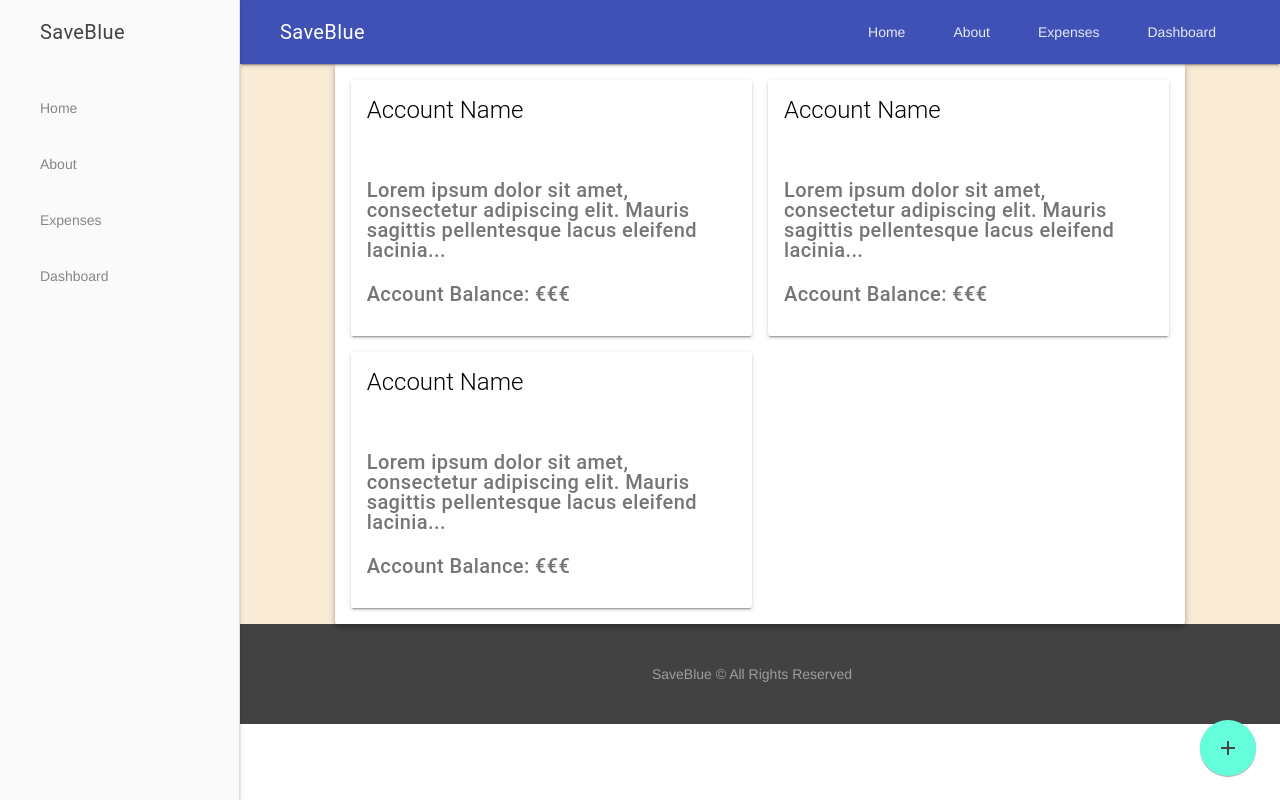
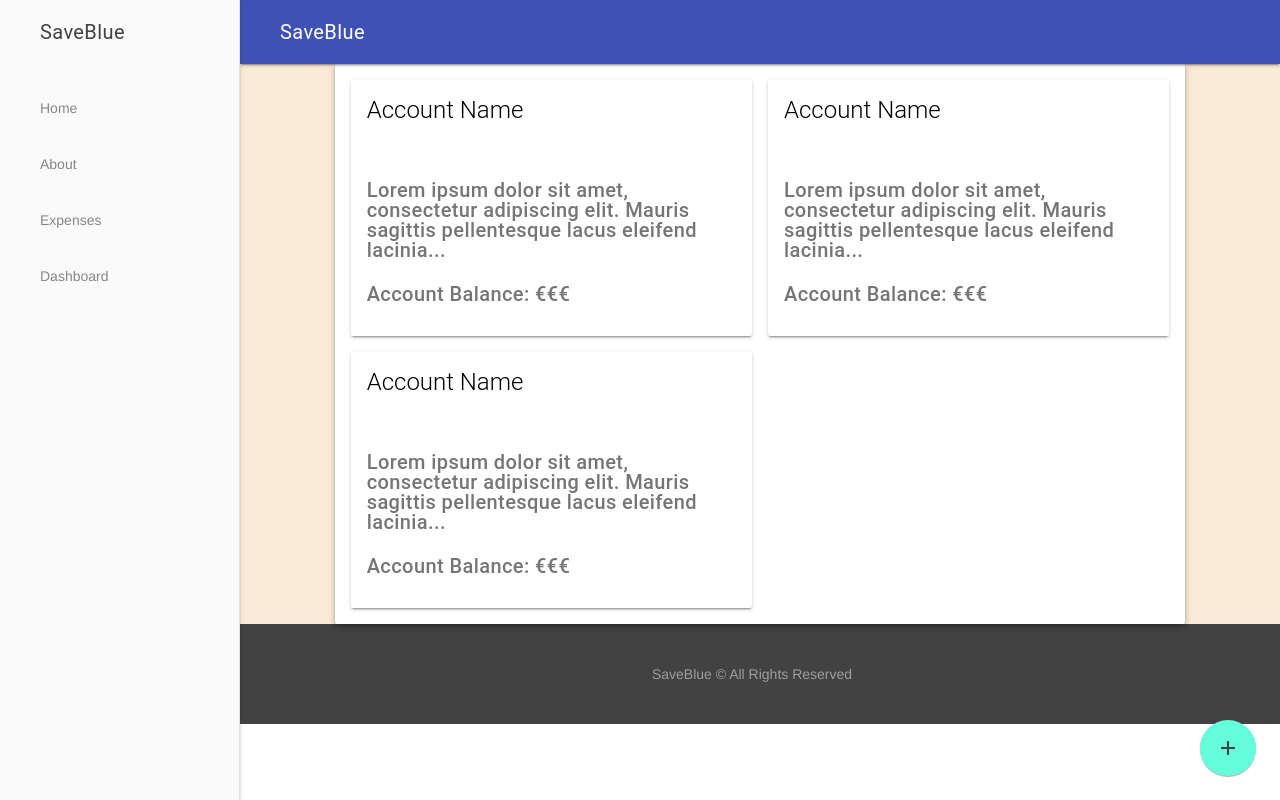
Before and after one commit to SaveBlue/SaveBlue-Web-App, a Vue app in the folder src/frontend/: page /dashboard in a window 1280 px wide. Built offline with nearby package versions, Linux system fonts and the light colour scheme.

Commit message:
Hide navbar menu if logged in

```diff
--- a/src/frontend/src/components/Header.vue
+++ b/src/frontend/src/components/Header.vue
@@ -7,7 +7,7 @@
       <!-- Add spacer, to align navigation to the right -->
       <div class="mdl-layout-spacer"></div>
       <!-- Header Menu -->
-      <HeaderMenu/>
+      <HeaderMenu v-if="!isLoggedIn"/>
     </div>
   </header>
 
@@ -22,6 +22,11 @@ export default {
   components: {
     HeaderMenu
   },
+  computed: {
+    isLoggedIn() {
+      return !(this.$route.name === 'Home' || this.$route.name === 'About');
+    },
+  },
 
 }
 
--- a/src/frontend/src/components/HeaderMenu.vue
+++ b/src/frontend/src/components/HeaderMenu.vue
@@ -1,6 +1,6 @@
 <template>
   <!-- Navigation. We hide it in small screens. -->
-  <nav class="mdl-navigation mdl-layout--large-screen-only">
+  <nav  class="mdl-navigation mdl-layout--large-screen-only">
     <router-link class="mdl-navigation__link" to="/">Home</router-link>
     <router-link class="mdl-navigation__link" to="/about">About</router-link>
     <router-link class="mdl-navigation__link" to="/expenses">Expenses</router-link>
```
